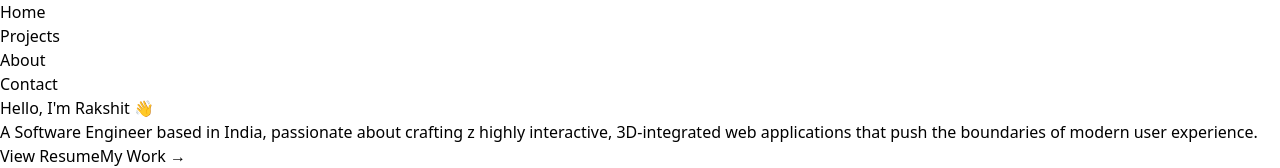
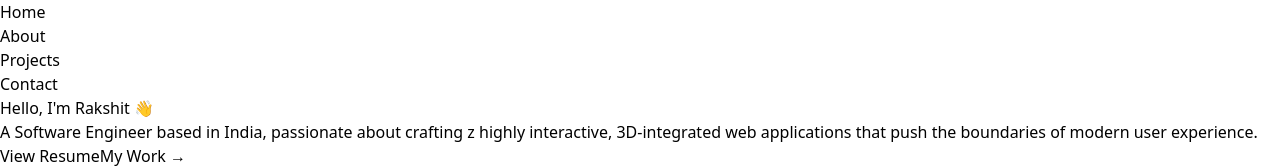
Before and after one commit to Rakshitgoyal770/Portfolio770, a React (Vite) app: page /About in a window 1280 px wide. Shown: the top 168 px of the page. Built offline with nearby package versions, Linux system fonts and the light colour scheme; no server answers.

Commit message:
projects

```diff
--- a/src/componants/Navbar.tsx
+++ b/src/componants/Navbar.tsx
@@ -5,8 +5,8 @@ export function Navbar() {
     <nav>
       <ul className="flex space-x-4 font-black">
         <li><Link to="/" className="text-black">Home</Link></li>
+        <li><Link to="/about" className="text-black">About</Link></li>
         <li><Link to="/projects" className="text-black">Projects</Link></li>
-        <li><Link to="/about" className="text-black">About</Link></li>
         <li><Link to="/contact" className="text-black">Contact</Link></li>
       </ul>
     </nav>
```
